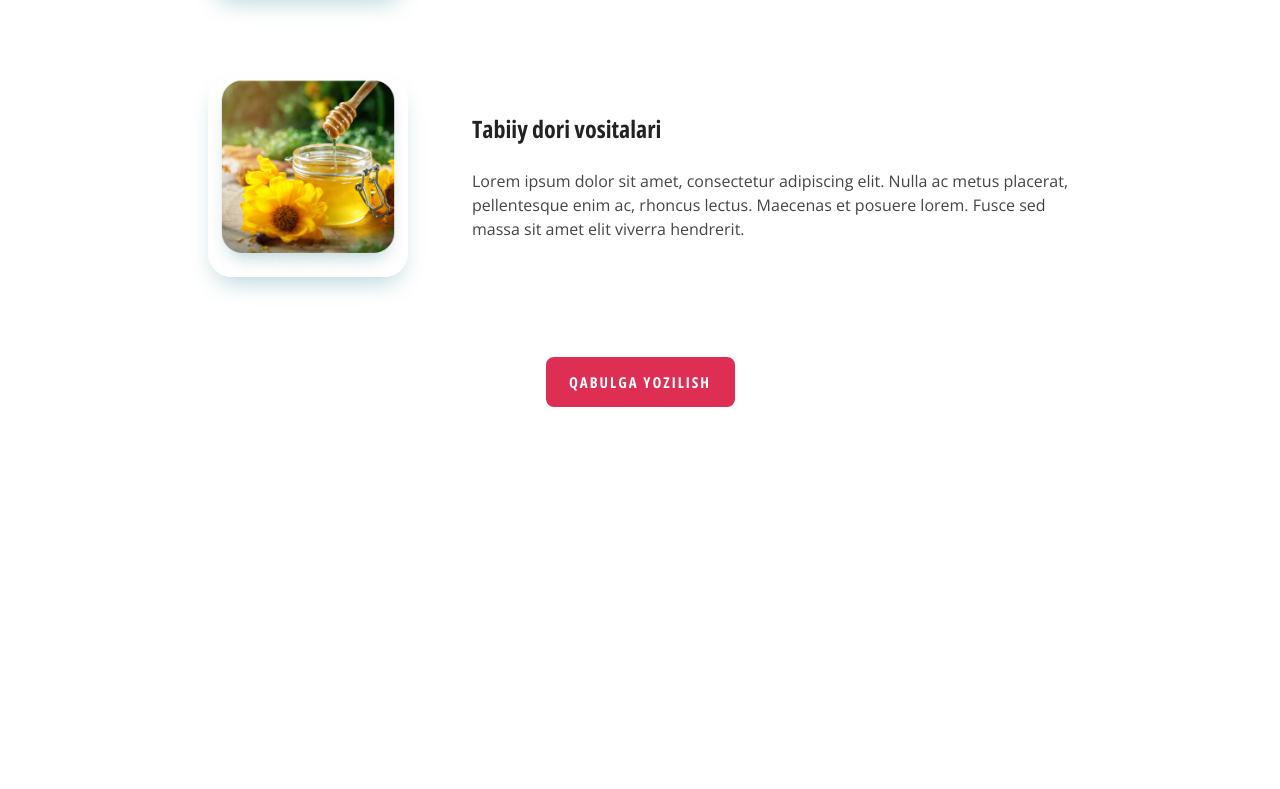
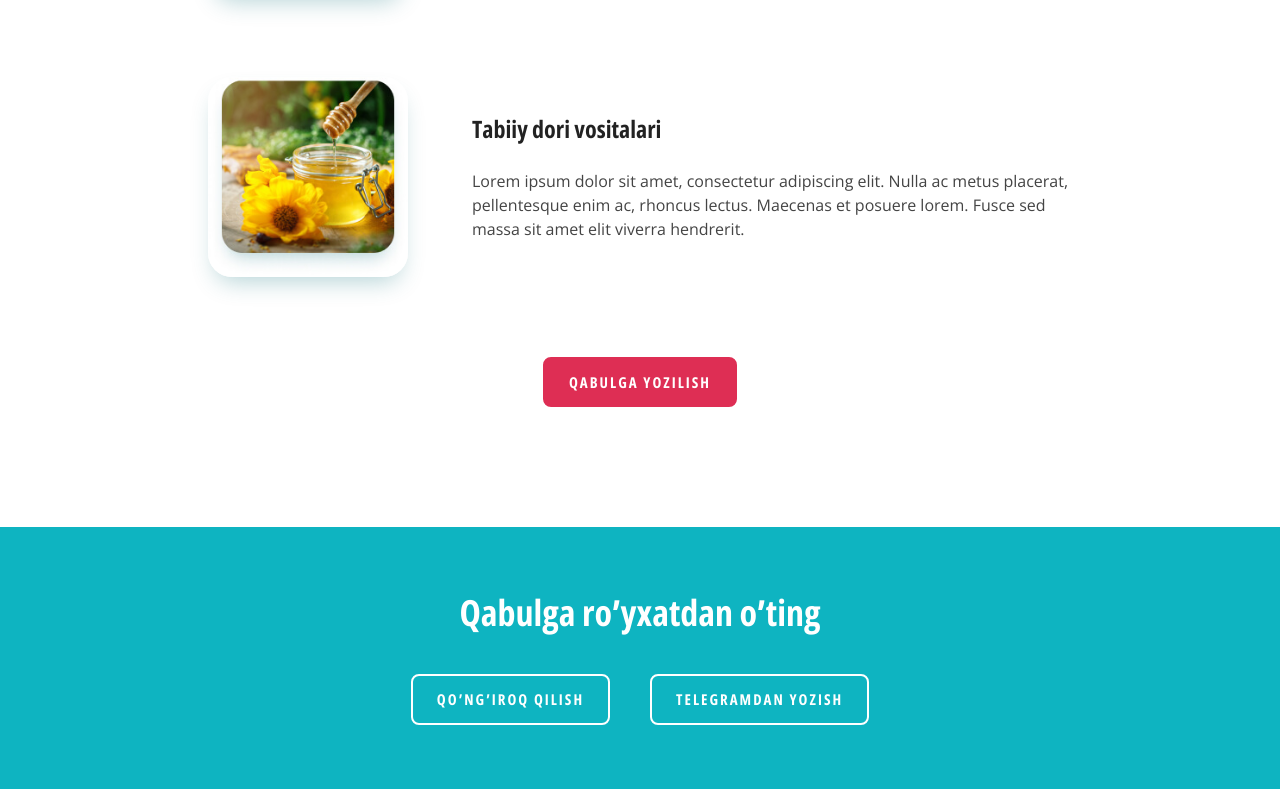
Before and after one commit to Ergashev95/ansor-med-landing-pange, a plain HTML site: page index.html in a window 1280 px wide. Shown: the part 1619-2408 px from the top of the page. Before the commit the page ends 2146 px from the top, so only its background shows below. Drawn offline with Linux system fonts and the light colour scheme.

Commit message:
add contact section html structure and styles

```diff
--- a/css/main.css
+++ b/css/main.css
@@ -39,11 +39,9 @@ ul {
 /* BUTTON */
 
 .all-btn {
-  max-width: 189px;
-  width: 100%;
+  padding: 12px 24px;
   border-radius: 8px;
   background-color: var(--secondary-red);
-  display: block;
   text-align: center;
   padding-top: 12px;
   padding-bottom: 12px;
@@ -158,6 +156,7 @@ body {
   border: 2px solid #de2e54;
   background-color: #de2e54;
   color: var(--white);
+  width: max-content;
 }
 
 .site-hero__image {
@@ -222,4 +221,37 @@ body {
     line-height: 150%;
   }
   /* SERVICE */
+
+  /* CONTACT */
+  .contact {
+    background-color: var(--primary-blue);
+    padding-top: 64px;
+    padding-bottom: 64px;
+    display: flex;
+    flex-direction: column;
+    align-items: center;
+    row-gap: 40px;
+  }
+  .contact-title {
+    color: white;
+    font-family: var(--opensansCondensed);
+    font-size: 36px;
+    font-weight: 700;
+    line-height: 120%;
+  }
+  .contact-info {
+    display: flex;
+    column-gap: 40px;
+  }
+  .contact-info a {
+    background-color: transparent;
+    border: 2px solid #FFF;
+  }
+  .contact-info a:hover {
+    background-color: var(--secondary-red);
+    color: var(--white);
+    border: 2px solid var(--secondary-red);
+  }
+
+  /* CONTACT */
 /* SITE-MAIN */
--- a/index.html
+++ b/index.html
@@ -90,6 +90,14 @@
                 <a href="#!" class="service-btn all-btn">Qabulga yozilish</a>
             </div>
         </section>
+
+        <section class="contact">
+            <h2 class="contact-title">Qabulga ro’yxatdan o’ting</h2>
+            <div class="contact-info">
+                <a href="tel:+998978665050" class="contact-phone all-btn">Qo’ng’iroq qilish</a>
+                <a href="https://t.me/IT_LIVE_GULISTON" class="contact-tg all-btn">Telegramdan yozish</a>
+            </div>
+        </section>
     </main>
     <!-- SITE-MAIN -->
 
```
